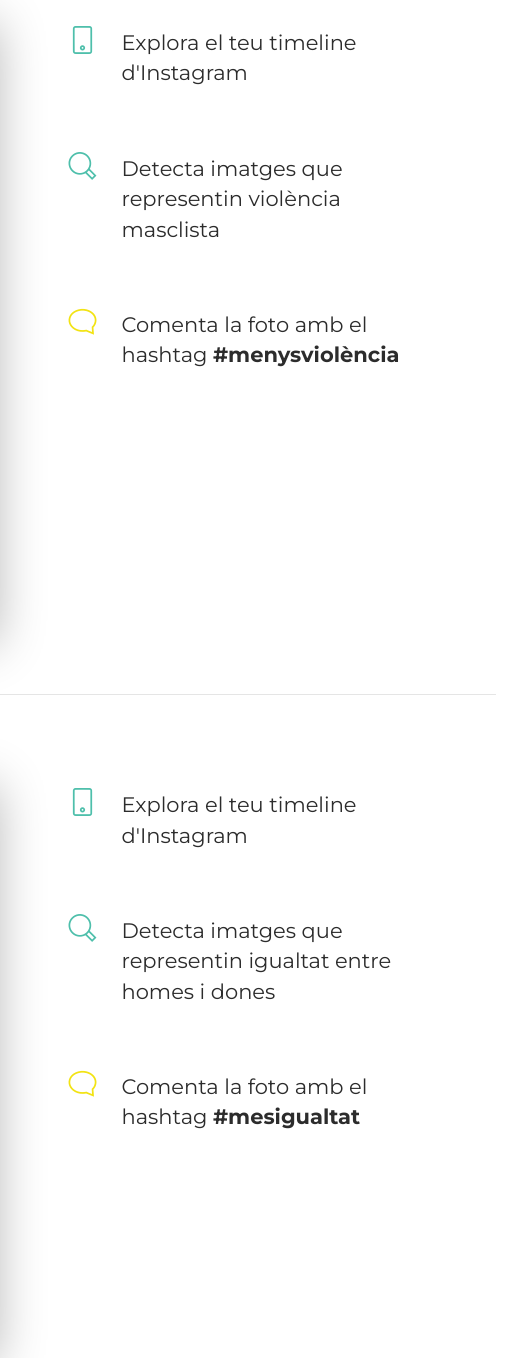
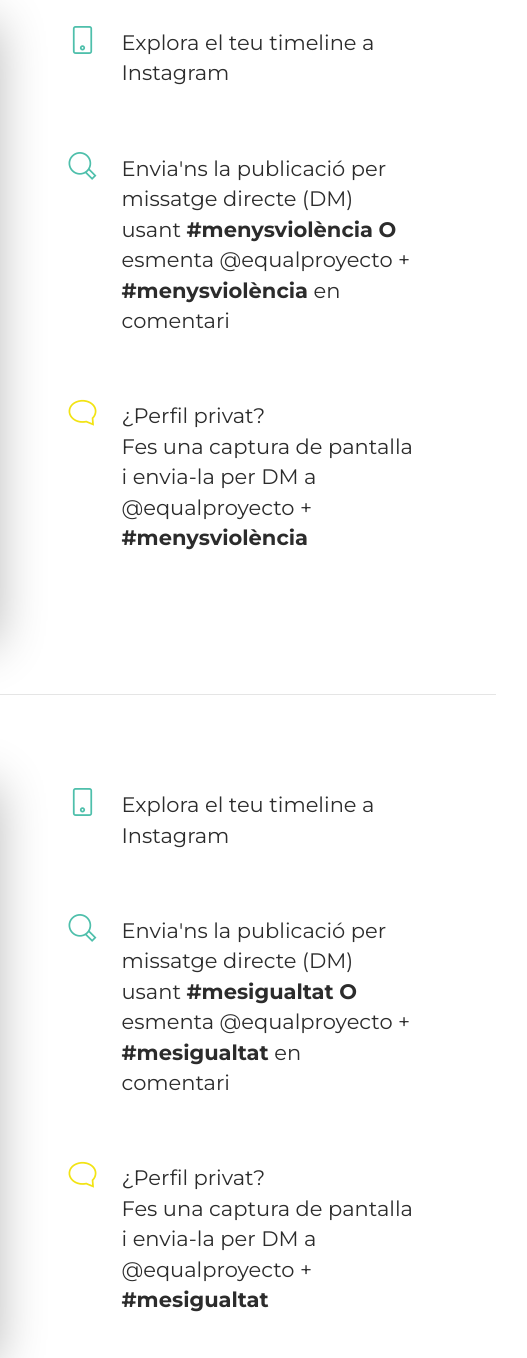
Before and after one commit to ProyectoEQUAL/equal-landing-html, a website: page index.html in a window 1280 px wide. Shown: the part 2382-3740 px from the top of the page, 629-1156 px from the left. Drawn offline with Linux system fonts and the light colour scheme; some packages are replaced by stand-ins of ours.

Commit message:
Update Campaign Instructions
please check for typos in Catalan.

```diff
--- a/index.html
+++ b/index.html
@@ -147,7 +147,7 @@
                                 <i class="now-ui-icons tech_mobile"></i>
                             </div>
                             <div class="description">
-                                <h4 class="info-title">Explora el teu timeline d'Instagram</h4>
+                                <h4 class="info-title">Explora el teu timeline a Instagram</h4>
                                 <p class="description">
                                     <br>
                                 </p>
@@ -158,7 +158,10 @@
                                 <i class="now-ui-icons ui-1_zoom-bold"></i>
                             </div>
                             <div class="description">
-                                <h4 class="info-title">Detecta imatges que representin violència masclista</h4>
+                                <h4 class="info-title">Envia'ns la publicació per missatge directe (DM) usant <strong> #menysviolència</strong>
+                                <strong> O </strong> <br>
+                                 esmenta @equalproyecto + <strong>#menysviolència</strong> en comentari
+                                </h4>
                                 <p class="description">
                                     <br>
                                 </p>
@@ -169,7 +172,9 @@
                                 <i class="now-ui-icons ui-2_chat-round"></i>
                             </div>
                             <div class="description">
-                                <h4 class="info-title">Comenta la foto amb el hashtag <strong>#menysviolència</strong></h4>
+                                <h4 class="info-title">¿Perfil privat? <br>
+                                Fes una captura de pantalla i envia-la per DM a @equalproyecto + <strong>#menysviolència</strong>
+                                </h4>
                                 <p class="description">
                                     <br>
                                 </p>
@@ -206,7 +211,7 @@
                                 <i class="now-ui-icons tech_mobile"></i>
                             </div>
                             <div class="description">
-                                <h4 class="info-title">Explora el teu timeline d'Instagram</h4>
+                                <h4 class="info-title">Explora el teu timeline a Instagram</h4>
                                 <p class="description">
                                     <br>
                                 </p>
@@ -217,7 +222,10 @@
                                 <i class="now-ui-icons ui-1_zoom-bold"></i>
                             </div>
                             <div class="description">
-                                <h4 class="info-title">Detecta imatges que representin igualtat entre homes i dones</h4>
+                                <h4 class="info-title">Envia'ns la publicació per missatge directe (DM) usant <strong>#mesigualtat</strong>
+                                <strong> O </strong> <br>
+                                 esmenta @equalproyecto + <strong>#mesigualtat</strong> en comentari
+                                </h4>
                                 <p class="description">
                                     <br>
                                 </p>
@@ -228,7 +236,8 @@
                                 <i class="now-ui-icons ui-2_chat-round"></i>
                             </div>
                             <div class="description">
-                                <h4 class="info-title">Comenta la foto amb el hashtag <strong>#mesigualtat</strong></h4>
+                                <h4 class="info-title">¿Perfil privat? <br>
+                                Fes una captura de pantalla i envia-la per DM a @equalproyecto + <strong>#mesigualtat</strong></h4>
                                 <p class="description">
                                     <br>
                                 </p>
```
